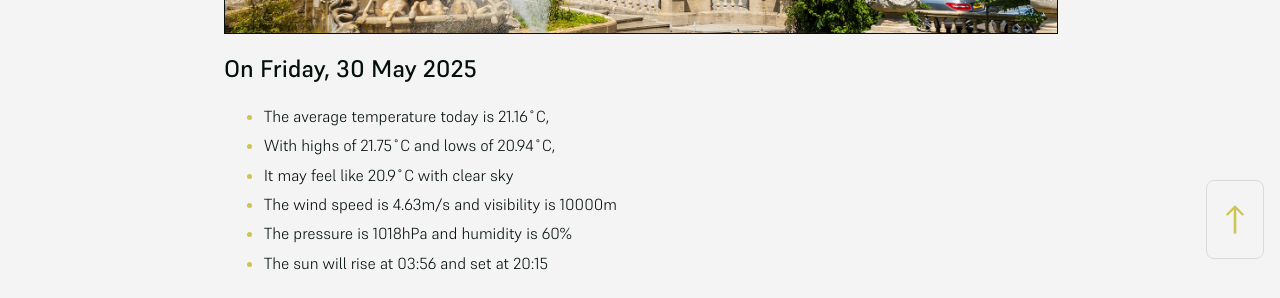
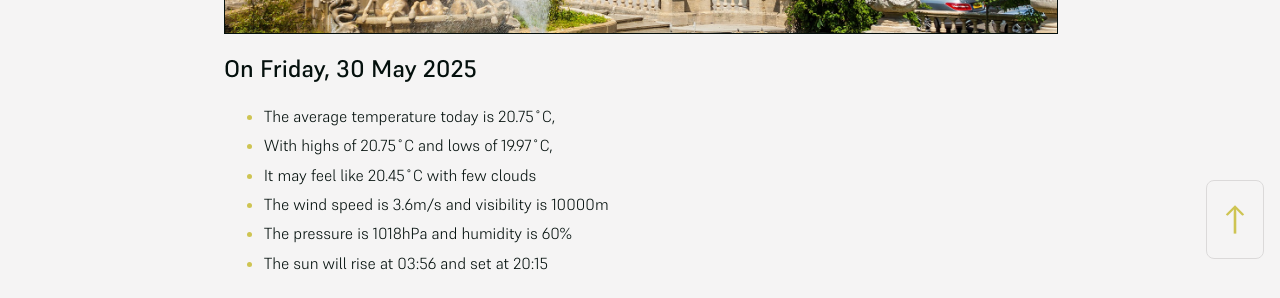
Before and after one commit to mat-0/cheltenham-open-data, a Jekyll site: the page built from index.md, in a window 1280 px wide. Shown: the part 625-923 px from the top of the page. Built offline with Jekyll 4.4.1, drawn with Linux system fonts in a browser that asks for light colours.

Commit message:
Updated 2025-05-30 18:58:02

```diff
--- a/index.md
+++ b/index.md
@@ -10,10 +10,10 @@ seo: Menu
 <!-- weather_marker starts -->
 ## On Friday, 30 May 2025
 
-- The average temperature today is 21.16˚C,
-- With highs of 21.75˚C and lows of 20.94˚C,
-- It may feel like 20.9˚C with clear sky
-- The wind speed is 4.63m/s and visibility is 10000m
+- The average temperature today is 20.75˚C,
+- With highs of 20.75˚C and lows of 19.97˚C,
+- It may feel like 20.45˚C with few clouds
+- The wind speed is 3.6m/s and visibility is 10000m
 - The pressure is 1018hPa and humidity is 60%
 - The sun will rise at 03:56 and set at 20:15
 
```
Also changed, not shown: _data/flood.json (+5 -48 lines), _pages/news.md (+7 -7 lines).
